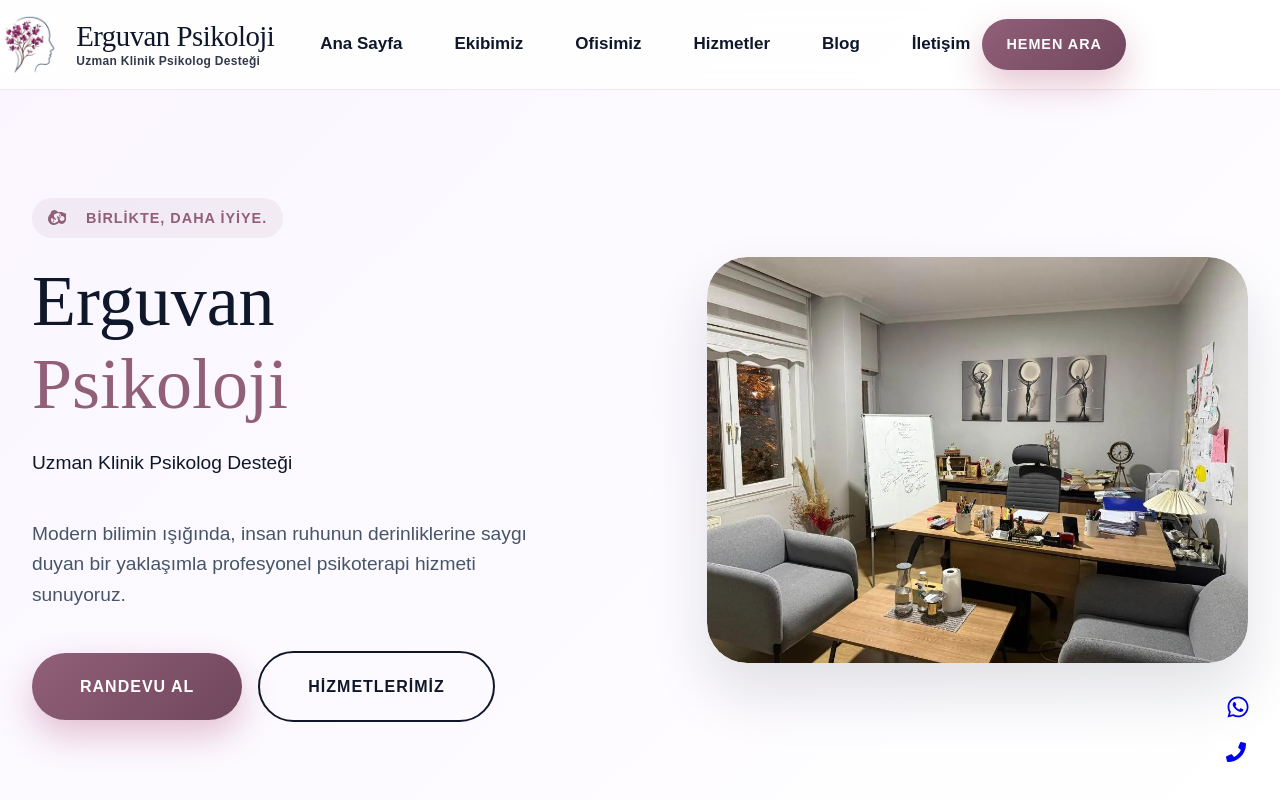
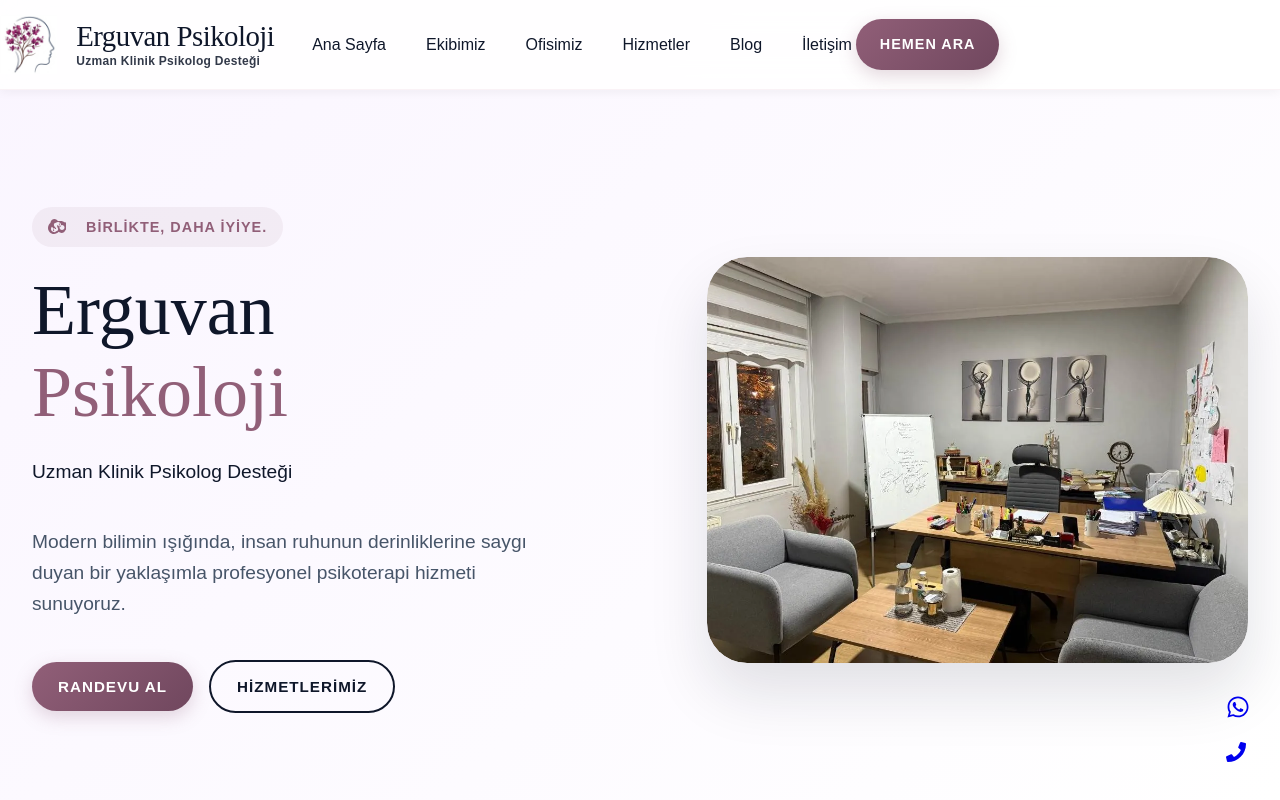
Before and after one commit to erguvanpsikoloji-cmyk/erguvan, a PHP site: page / in a window 1280 px wide. Shown: the top 800 px of the page. Run offline with PHP 8.4, Linux system fonts and the light colour scheme; data that the repository does not hold is empty; some web fonts are replaced.

Commit message:
ui: Premium Header tasarim guncellemesi (v51)
- Navbar: 90px yukseklik, hafif shadow (0 2px 10px) eklendi
- Nav-links: gap 32px yapildi
- Nav-links a: font-weight 500, font-size 16px yapildi
- Buton: border-radius 30px, padding 12px 26px, premium shadow eklendi
- config.php: VERSION v50 -> v51

```diff
--- a/config.php
+++ b/config.php
@@ -25,7 +25,7 @@ if (strpos($dir, $doc_root) !== 0) {
 }
 
 // Versiyon - Cache temizleme ve asset güncellemeleri için
-define('VERSION', 'v50');
+define('VERSION', 'v51');
 
 // Google Maps API Key
 define('GOOGLE_MAPS_API_KEY', 'AIzaSyA_BZgHTkpStO80rI3Ksbd9Dj_bF7P1CxE');
--- a/index.php
+++ b/index.php
@@ -376,7 +376,10 @@ try {
             align-items: center;
             background: var(--glass);
             backdrop-filter: blur(20px);
-            border-bottom: 1px solid rgba(157, 23, 77, 0.1);
+            border-bottom: 1px solid rgba(157, 23, 77, 0.05);
+            /* Lighter border */
+            box-shadow: 0 2px 10px rgba(0, 0, 0, 0.05);
+            /* Premium shadow */
             transition: var(--transition);
         }
 
@@ -442,7 +445,8 @@ try {
 
         .nav-links {
             display: flex;
-            gap: 28px;
+            gap: 32px;
+            /* Increased gap */
             list-style: none;
             align-items: center;
             flex-shrink: 1;
@@ -451,9 +455,12 @@ try {
         .nav-links a {
             text-decoration: none;
             color: var(--primary);
-            font-weight: 600;
-            font-size: 17px;
-            padding: 8px 12px;
+            font-weight: 500;
+            /* Modern lighter weight */
+            font-size: 16px;
+            /* Slightly refined size */
+            padding: 8px 4px;
+            /* Vertical padding only, gap handles horizontal */
             white-space: nowrap;
             transition: var(--transition);
             position: relative;
@@ -586,15 +593,18 @@ try {
 
         .btn-premium {
             display: inline-block;
-            padding: 1.25rem 3rem;
+            padding: 12px 26px;
+            /* Optimized padding */
             background: var(--grad-corporate);
             color: var(--white);
             text-decoration: none;
-            border-radius: 50px;
+            border-radius: 30px;
+            /* More rounded premium feel */
             font-weight: 700;
-            font-size: 1rem;
+            font-size: 0.95rem;
             transition: var(--transition);
-            box-shadow: 0 15px 35px rgba(157, 23, 77, 0.25);
+            box-shadow: 0 6px 18px rgba(145, 95, 120, 0.25);
+            /* Refined shadow */
             border: none;
             text-transform: uppercase;
             letter-spacing: 1px;
```
Also changed, not shown: 1 other file.
